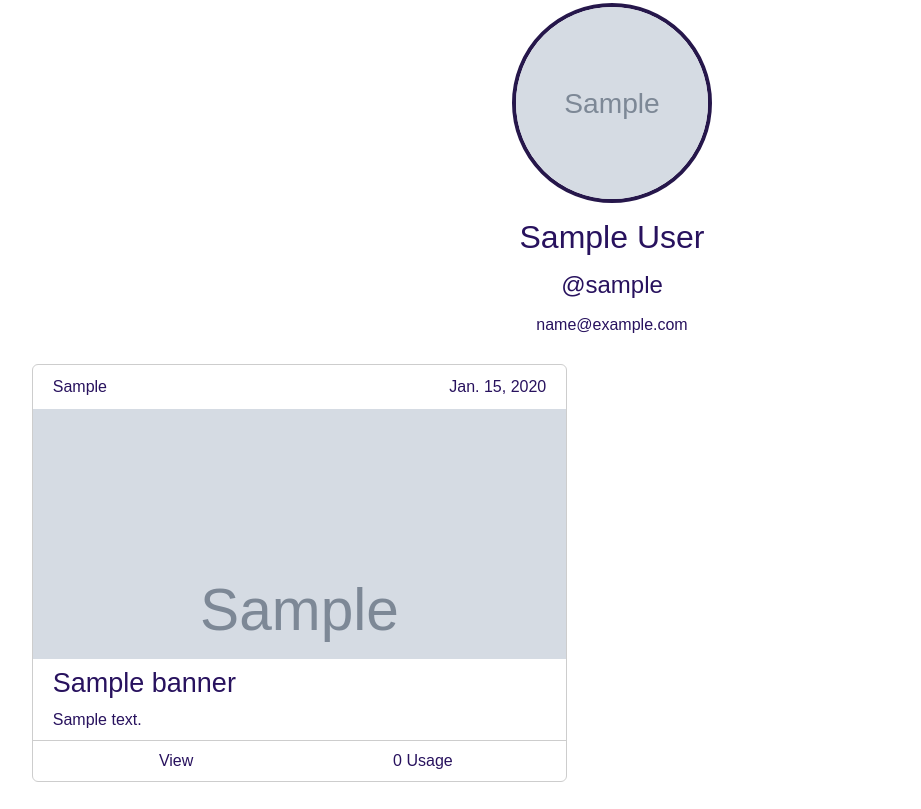
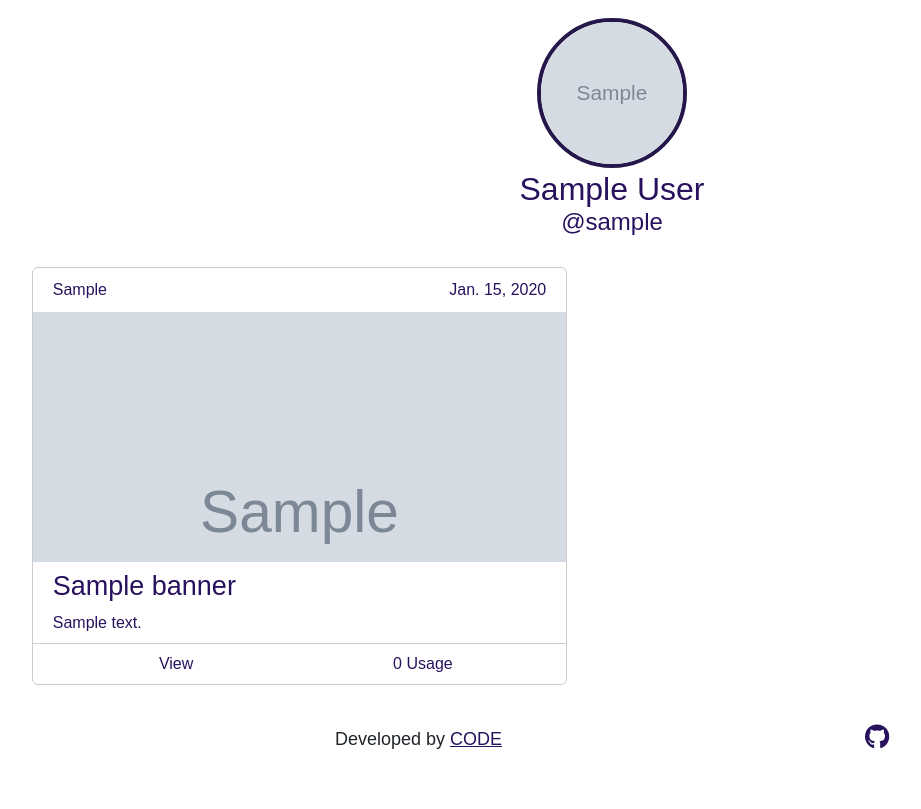
Before and after one commit to chryzcode/getdp-project, a Django app: a page that uses mydp_app/templates/user-profile.html in a window 1280 px wide. Shown: the part 57-866 px from the top of the page, without its empty margins (28-949 px from the left). After the commit the page ends 806 px from the top, so only its background shows below. Run offline with Django 3.2, Linux system fonts and the light colour scheme; tables that the repository leaves empty hold one stand-in row (values such as "Sample post"); grey boxes marked "Sample" are stand-in pictures; some libraries are stand-ins or nearby versions; some web fonts are replaced.

Commit message:
git push

```diff
--- a/mydp_app/static/css/styles.css
+++ b/mydp_app/static/css/styles.css
@@ -276,9 +276,9 @@
 }
 
 .custom-profile-avatar-container {
-  width: 200px;
-  height: 200px;
-  margin: 10px auto;
+  width: 150px;
+  height: 150px;
+  margin: 25px auto 0 auto;
   overflow: hidden;
   border-radius: 50%;
   border: 4px solid #26174b;
@@ -290,6 +290,16 @@
   height: 100%;
   object-fit: cover;
   object-position: center;
+}
+
+.user-naming-container {
+  text-align: center;
+  color: #28125e;
+  margin: 2px 0 15px 0;
+}
+
+.user-naming-container > * {
+  margin: 0 !important;
 }
 
 .btn-guide {
--- a/mydp_app/templates/user-profile.html
+++ b/mydp_app/templates/user-profile.html
@@ -9,11 +9,11 @@
     <img class="default-profile-avatar" src="{% static 'images/default-avatar.svg' %}" alt="" />
     {% endif %}
   </div>
-  <h2 class="header">{{user.full_name}}</h2>
-  <h4 class="header">@{{user.username}}</h4>
-  {% if user.email %}
-  <h6 class="header">{{ user.email}}</h6>
-  {% endif %} {% if request.user == user %}
+  <div class="user-naming-container">
+    <h2>{{user.full_name}}</h2>
+    <h4>@{{user.username}}</h4>
+  </div>
+  {% if request.user == user %}
   <div class="btn-guide">
     <span
       class="edit-profile-btn"
@@ -49,7 +49,9 @@
           </div>
           <button class="save-btn" type="submit">Save</button>
         </form>
-        <a class="delete-btn btn btn-danger btn-sm" href="{% url 'delete-account' delete_user_username %}">Delete Account</a>
+        <a class="delete-btn btn btn-danger btn-sm" href="{% url 'delete-account' delete_user_username %}"
+          >Delete Account</a
+        >
       </div>
     </div>
   </div>
@@ -88,5 +90,4 @@
     {% endfor %}
   </div>
 </div>
-{% include 'footer.html' %}
-{% endblock %}
+{% include 'footer.html' %} {% endblock %}
```
